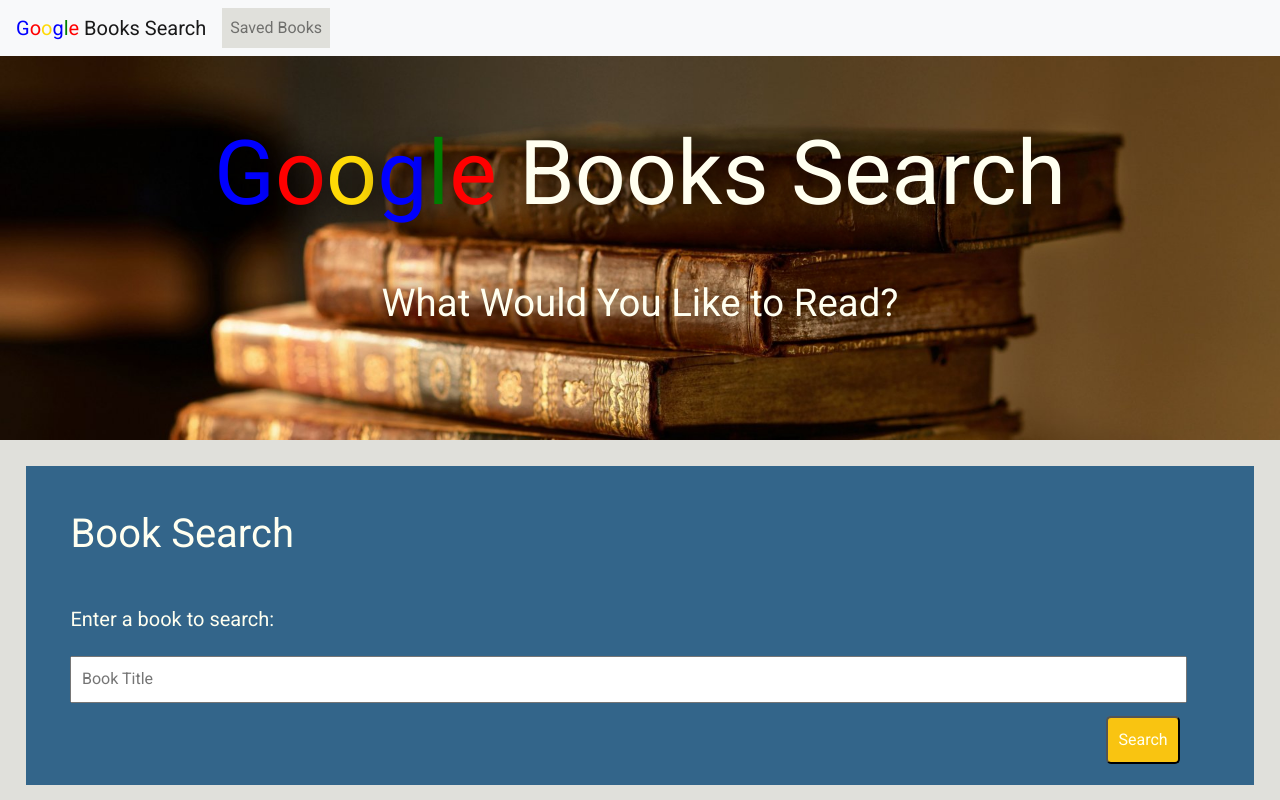
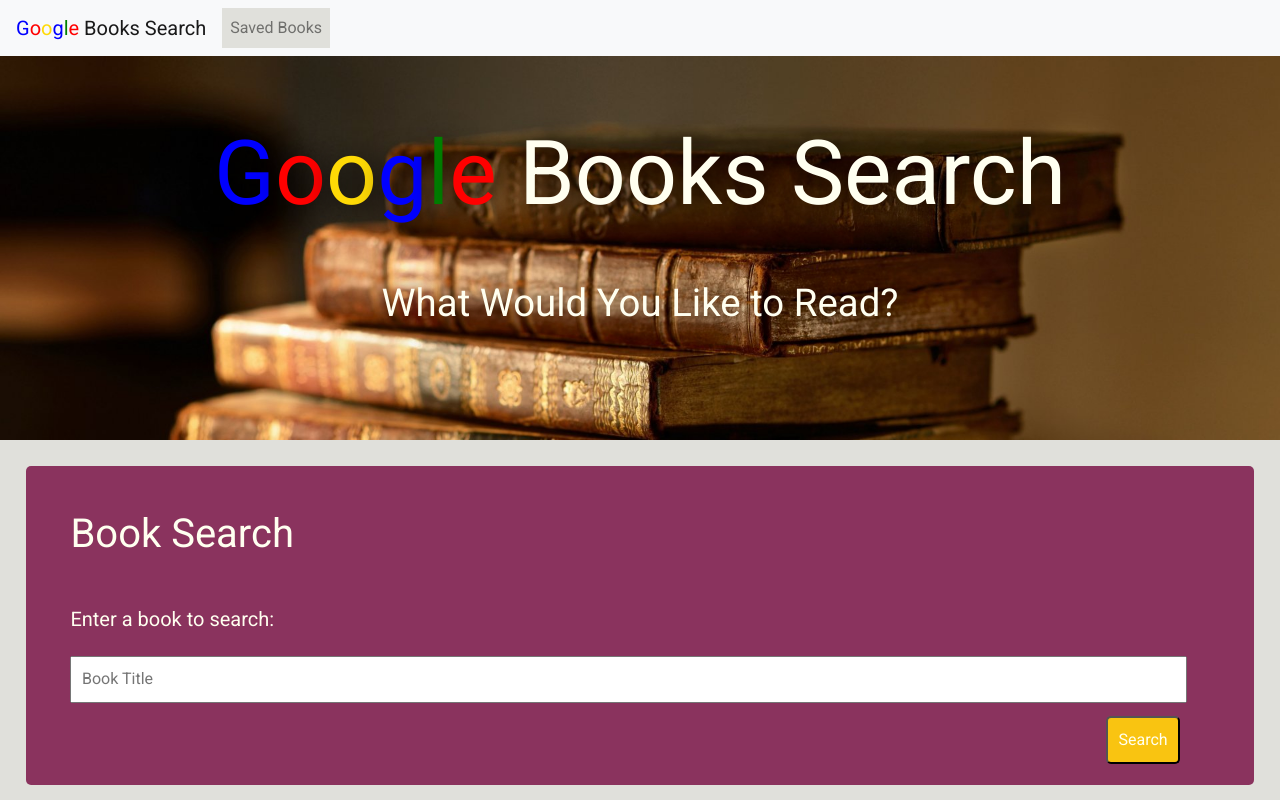
Before and after one commit to TJANGEL/GoogleBooks_Search, a React (Create React App) app in the folder client/: page / in a window 1280 px wide. Shown: the top 800 px of the page. Built offline with nearby package versions, Linux system fonts and the light colour scheme.

Commit message:
updated styling

```diff
--- a/client/src/App.css
+++ b/client/src/App.css
@@ -28,7 +28,8 @@
 #searchContainer,
 #resultsContainer {
   color: ivory;
-  background-color: #33658a;
+  background-color: #8a335e;
+  border-radius: 5px;
   padding: 3.5vw;
   margin: 2vw;
   font-size: 3vw;
```
